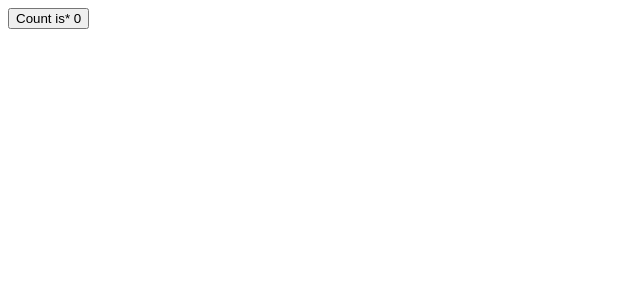
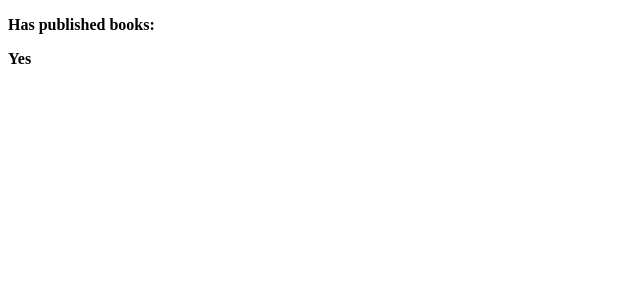
Before and after one commit to st-tomomi/training_240111_vuepractice, a Vue app: page / in a window 1280 px wide. Shown: the top 300 px of the page, without its empty margins (0-640 px from the left). Built offline with nearby package versions, Linux system fonts and the light colour scheme.

Commit message:
サンプルコードの写し
わざわざ上げる必要もないと思うが一応記録として

```diff
--- a/public/index.html
+++ b/public/index.html
@@ -5,7 +5,8 @@
     <meta http-equiv="X-UA-Compatible" content="IE=edge">
     <meta name="viewport" content="width=device-width,initial-scale=1.0">
     <link rel="icon" href="<%= BASE_URL %>favicon.ico">
-    <title><%= htmlWebpackPlugin.options.title %></title>
+    <!-- <%= htmlWebpackPlugin.options.title %>にするとプロジェクトディレクトリのタイトルをもってくるらしい -->
+    <title>titlele</title>
   </head>
   <body>
     <noscript>
--- a/src/App.vue
+++ b/src/App.vue
@@ -1,47 +1,28 @@
-<!-- <template>
-  <img alt="Vue logo" src="./assets/logo.png">
-  <HelloWorld msg="Welcome to Your Vue.js App"/>
+<script setup>
+import { reactive, computed } from 'vue'
+
+const author = reactive({
+  name: 'John Doe',
+  books: [
+    'Vue 2 - Advanced Guide',
+    'Vue 3 - Basic Guide',
+    'Vue 4 - The Mystery'
+  ]
+})
+
+// a computed ref
+const publishedBooksMessage = computed(() => {
+  return author.books.length > 0 ? 'Yes' : 'No'
+})
+</script>
+
+<template>
+  <p>Has published books:</p>
+  <span>{{ publishedBooksMessage }}</span>
 </template>
 
-<script>
-import HelloWorld from './components/HelloWorld.vue'
-
-export default {
-  name: 'App',
-  components: {
-    HelloWorld
-  }
+<style scoped>
+* {
+  font-weight: bold;
 }
-</script>
-
-<style>
-#app {
-  font-family: Avenir, Helvetica, Arial, sans-serif;
-  -webkit-font-smoothing: antialiased;
-  -moz-osx-font-smoothing: grayscale;
-  text-align: center;
-  color: #2c3e50;
-  margin-top: 60px;
-}
-</style> -->
-<template>
-  <div id="app">
-    <button @click="count++">
-      Count is* {{ count }}
-    </button>
-  </div>
-</template>
-
-<script>
-import { ref } from 'vue'
-
-export default {
-  setup() {
-    const count = ref(0)
-
-    return {
-      count
-    }
-  }
-}
-</script>
+</style>
```
